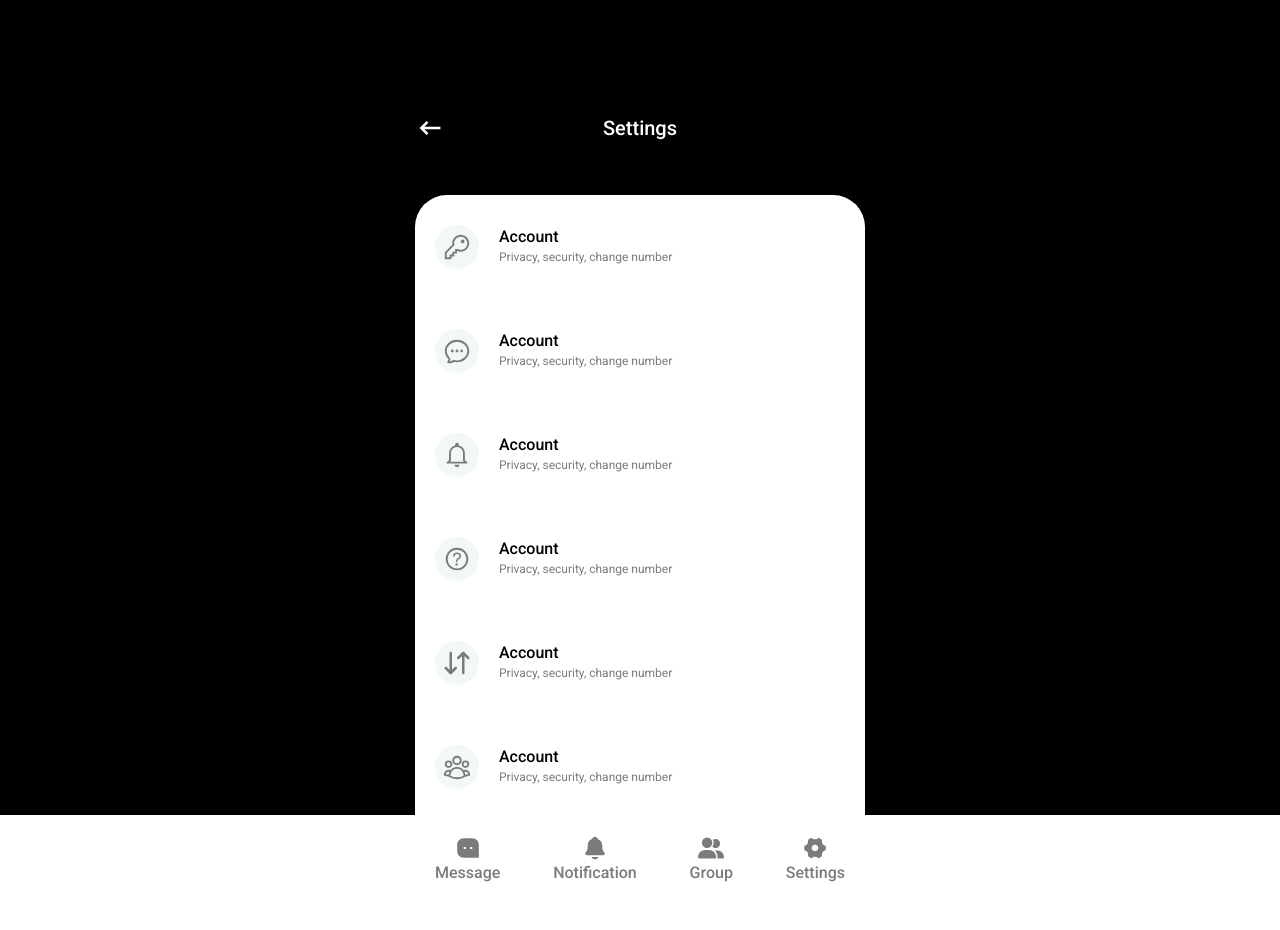
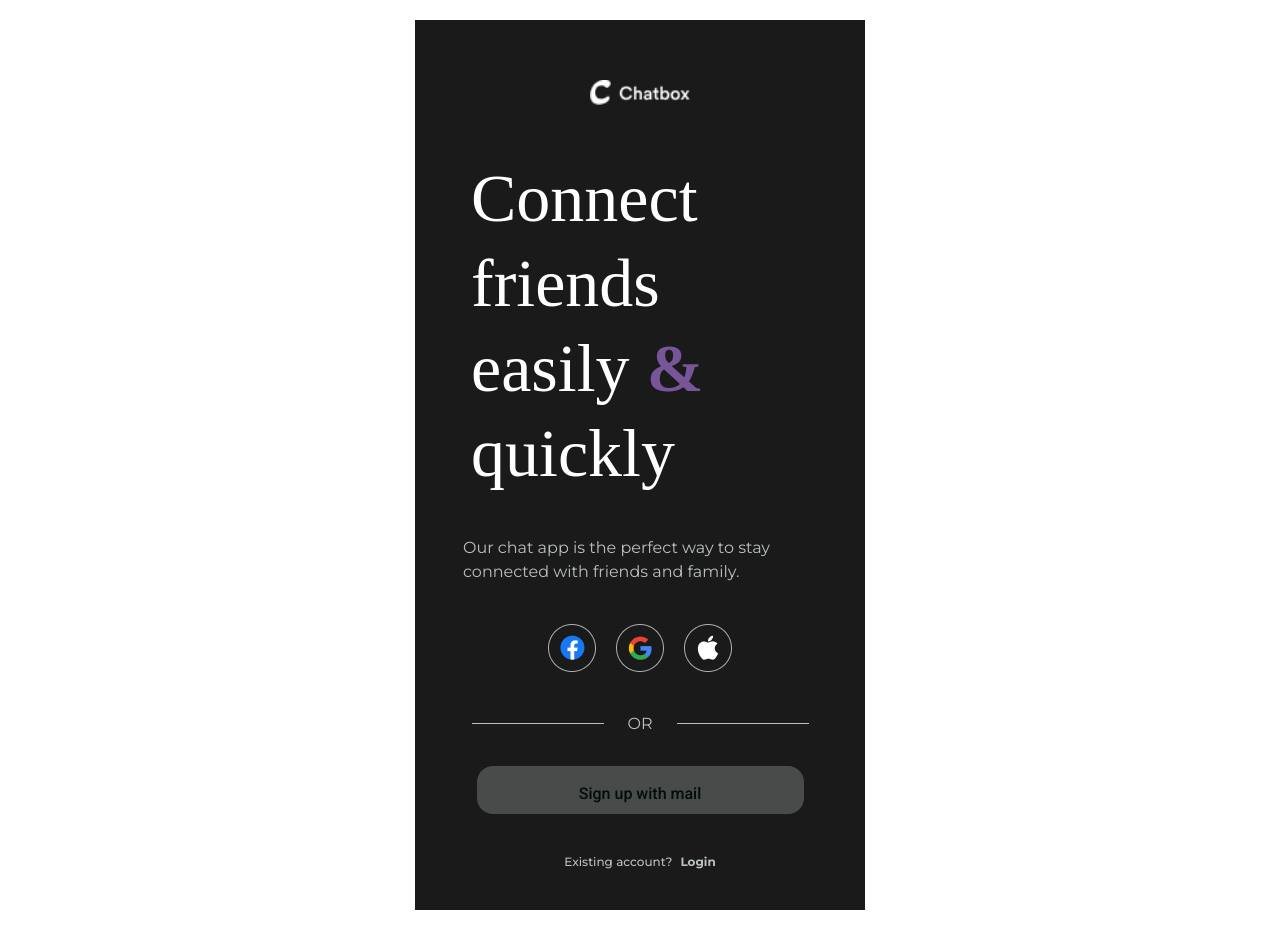
Before and after one commit to muradhosenrafi/Facebook-copy-, a React (Vite) app: page / in a window 1280 px wide. Before the commit the page ends 905 px from the top, so only its background shows below. Built offline with nearby package versions, Linux system fonts and the light colour scheme; a web font is replaced by a local one.

Commit message:
chore:rect rowter doom sutep

```diff
--- a/src/App.jsx
+++ b/src/App.jsx
@@ -1,13 +1,32 @@
 
+import Login from './layouts/Login';
 import Home from "./pages/Home"
+import SingUp from './layouts/SingUp';
+import {createRoutesFromElements,createBrowserRouter, Route,RouterProvider,} from "react-router-dom";
+import FontPage from './layouts/FontPage';
+import Settings from './layouts/Settings';
+import Splash from './layouts/Splash';
+import ShareContatent from './layouts/ShareContatent';
+
+
+const router = createBrowserRouter(
+  createRoutesFromElements(
+<>
+    <Route path="/" element={<FontPage/>} ></Route>
+    <Route path="/home" element={<Home/>} ></Route>
+    <Route path="/login" element={<Login/>} ></Route>
+    <Route path="/singup" element={<SingUp/>} ></Route>
+    <Route path="/setting" element={<Settings/>} ></Route>
+    <Route path="/sharecontatent" element={<ShareContatent/>} ></Route>
+    <Route path="/splash" element={<Splash/>} ></Route>
+</>
+  )
+);
 
 
 const App = () => {
   return (
-   <div>
-<Home/>
-
-   </div>
+<RouterProvider router={router}/>
   )
 }
 
--- a/src/layouts/FontPage.jsx
+++ b/src/layouts/FontPage.jsx
@@ -5,6 +5,7 @@ import facebok from "../assets/facebook.png"
 import google from "../assets/googl.png"
 import appol from "../assets/appol.png"
 import Button from "../components/Button"
+import { Link } from "react-router-dom"
 
 
 
@@ -31,10 +32,10 @@ const FontPage = () => {
     <div className="h-[1px] w-[132px] bg-text"></div> <div className="font-monster text-base text-text ">OR</div> <div className="h-[1px] w-[132px] bg-text"></div>
 </div>
 
-<Button text="Sign up with mail"/>
+<Link to="/singup"><Button text="Sign up with mail"/></Link>
 
 <div>
-    <p className="font-monster gap-2 text-xs py-[40px] justify-center flex font-medium text-text">Existing account? <span className="font-bold cursor-pointer"> Log in</span></p>
+    <p className="font-monster gap-2 text-xs py-[40px] justify-center flex font-medium text-text">Existing account? <Link to="/login"><span className="font-bold cursor-pointer"> Login</span></Link></p>
 </div>
      </div>
     </Container>
--- a/src/layouts/Login.jsx
+++ b/src/layouts/Login.jsx
@@ -6,13 +6,14 @@ import google from "../assets/god.png"
 import appol from "../assets/whit1.png"
 import Image from "../components/Image"
 import Button from "../components/Button";
+import { Link } from "react-router-dom";
 
 const Login = () => {
   return (
 <section>
     <Container>
             <div className="py-[61px] pl-[38px]">
-             <CgArrowLeft className="text-3xl cursor-pointer" />
+            <Link to="/fontpage"> <CgArrowLeft className="text-3xl cursor-pointer" /></Link>
              </div>
 
 <div className="flex flex-col justify-center items-center">
--- a/src/layouts/MenuBar.jsx
+++ b/src/layouts/MenuBar.jsx
@@ -4,13 +4,14 @@ import { IoNotifications } from "react-icons/io5";
 import { FaUserGroup } from "react-icons/fa6";
 import { RiSettings4Fill } from "react-icons/ri";
 import Flex from "../components/Flex";
+import { Link } from "react-router-dom";
 
 
 const MenuBar = () => {
   return (
-  <section>
-    <Container  className="">
-     <div className="w-full bg-[#FFF] py-5 px-5">
+  <section  className="sticky top-0 z-50">
+    <Container className="">
+     <div className="w-full bg-black shadow-lg py-5 px-5">
         <Flex className="justify-between">
   <div className="flex group cursor-pointer flex-col items-center">
     <RiMessage3Fill className="w-[26px] h-[26px] text-navtex  text-navtext group-hover:text-inptext duration-300" />
@@ -27,10 +28,13 @@ const MenuBar = () => {
     <p className="font-medium text-base text-navtext group-hover:text-inptext duration-300 group-hover:font-medium  font-robot">Group</p>
   </div>
 
+<Link to="/setting">
   <div className="flex group cursor-pointer flex-col items-center">
     <RiSettings4Fill className="w-[26px] h-[26px] text-navtext group-hover:text-inptext duration-300 " />
     <p className="font-medium text-base text-navtext group-hover:text-inptext duration-300 group-hover:font-medium  font-robot">Settings</p>
   </div>
+</Link>
+     <div className="h-[80px]"></div>
 </Flex>
      </div>
     </Container>
--- a/src/layouts/Settings.jsx
+++ b/src/layouts/Settings.jsx
@@ -7,16 +7,18 @@ import { IoMdNotificationsOutline } from "react-icons/io";
 import { IoHelpCircleOutline } from "react-icons/io5";
 import { LuArrowDownUp } from "react-icons/lu";
 import { HiOutlineUserGroup } from "react-icons/hi2";
-
+import Image from "../components/Image"
+import frofile from "../assets/profilemin.png"
+import { HiMiniQrCode } from "react-icons/hi2";
 
 
 const Settings = () => {
   return (
 
-<section className="bg-black relative">
-  <Container className="">
+<section className="h-screen flex flex-col overflow-hidden">
+  <Container className="bg-[#000E08] w-full flex flex-col h-full overflow-hidden">
 
-<div className="py-[52px]">
+<div className="py-[52px] flex-shrink-0">
                 <div className="relative flex items-center justify-center pt-[61px]">
 
   <div className="absolute left-[0px]">
@@ -27,7 +29,23 @@ const Settings = () => {
 </div>
 
 </div>
-    <div className="bg-white bottom-28 h-[620px] rounded-t-4xl">
+    <div className="bg-amber-400 rounded-t-4xl">
+      <div className="flex justify-between items-center px-5 pt-[50px]">
+     <div className="flex gap-4">
+         <div className="h-[60px] w-[60px] rounded-full ">
+          <Image src={frofile}/>
+        </div>
+        <div>
+          <h1 className="font-bold text-xl font-robot ">Nazrul Islam</h1>
+          <p className="font-normal text-base font-robot text-navtext">Never give up 💪</p>
+        </div>
+     </div>
+      <div className="px-5">
+            <HiMiniQrCode className="text-4xl text-inptext cursor-pointer " />
+      </div>
+
+      </div>
+      <div className="w-[375px] h-[1px] bg-[#F5F6F6] mt-5 "></div>
   <SettingCard
   icon={<LiaKeySolid />}
   className=""
@@ -37,33 +55,32 @@ const Settings = () => {
   <SettingCard
   icon={<HiOutlineChatBubbleOvalLeftEllipsis />}
   className=""
-  heding="Account"
-  title="Privacy, security, change number"/>
+  heding="Chat"
+  title="Chat history,theme,wallpapers"/>
 
   <SettingCard
   icon={<IoMdNotificationsOutline />}
   className=""
-  heding="Account"
-  title="Privacy, security, change number"/>
+  heding="Notifications"
+  title="Notifications"/>
 
   <SettingCard
   icon={<IoHelpCircleOutline />}
   className=""
-  heding="Account"
-  title="Privacy, security, change number"/>
+  heding="Help"
+  title="Help center,contact us, privacy policy"/>
 
 
   <SettingCard
   icon={<LuArrowDownUp />}
   className=""
-  heding="Account"
-  title="Privacy, security, change number"/>
+  heding="Storage and data"
+  title="Network usage, stogare usage"/>
 
   <SettingCard
   icon={<HiOutlineUserGroup />}
   className=""
-  heding="Account"
-  title="Privacy, security, change number"/>
+  heding="Invite a friend"/>
 
 
     </div>
--- a/src/layouts/SingUp.jsx
+++ b/src/layouts/SingUp.jsx
@@ -2,6 +2,7 @@ import { CgArrowLeft } from "react-icons/cg";
 import Container from "../components/Container";
 import Infutbox from "../components/Infutbox";
 import Button from "../components/Button";
+import { Link } from "react-router-dom";
 
 
 
@@ -10,7 +11,7 @@ const SingUp = () => {
     <section>
     <Container>
             <div className="pt-[61px] pl-[38px]">
-             <CgArrowLeft className="text-3xl cursor-pointer" />
+           <Link to="/fontpage"><CgArrowLeft className="text-3xl cursor-pointer" /></Link>
              </div>
 
 <div className="flex flex-col justify-center py-[60px] items-center">
@@ -27,10 +28,10 @@ const SingUp = () => {
              <Infutbox className="" type="password" text="Confirm Password"/>
 
      <div className=" text-center">
-              <Button
+     <Link to="/home"><Button
              className="pt-[121px] pb-[40px]"
              text="Create an account"
-             />
+             /></Link>
 
      </div>
     </Container>
--- a/src/pages/Home.jsx
+++ b/src/pages/Home.jsx
@@ -1,29 +1,35 @@
-
-// import MenuBar from '../layouts/MenuBar'
+ import MenuBar from '../layouts/MenuBar'
 // import ShareContatent from '../layouts/ShareContatent'
-// import MessageOption from '../layouts/MessageOption'
-// import Nav from '../layouts/Nav'
+import MessageOption from '../layouts/MessageOption'
+import Nav from '../layouts/Nav'
 
 
 // import Group from "../layouts/Group"
-import Settings from '../layouts/Settings';
-import MenuBar from './../layouts/MenuBar';
+// import Settings from '../layouts/Settings';
+// import MenuBar from './../layouts/MenuBar';
 
 
 
 const Home = () => {
   return (
 <div>
-       {/* <div>
+       <div>
          <Nav/>
         <MessageOption className="-mt-[620px] relative z-10" />
 
-       </div> */}
+       <MenuBar />
+       </div>
 {/*
       <ShareContatent/>
 {/* <Group/> */}
-<Settings/>
-    <MenuBar/>
+  {/* <div className="h-screen flex flex-col">
+      <div className="flex-1 overflow-y-auto">
+
+        <Settings/>
+      </div>
+       <div className="sticky top-0 z-50">
+      </div>
+</div> */}
 </div>
   )
 }
```
